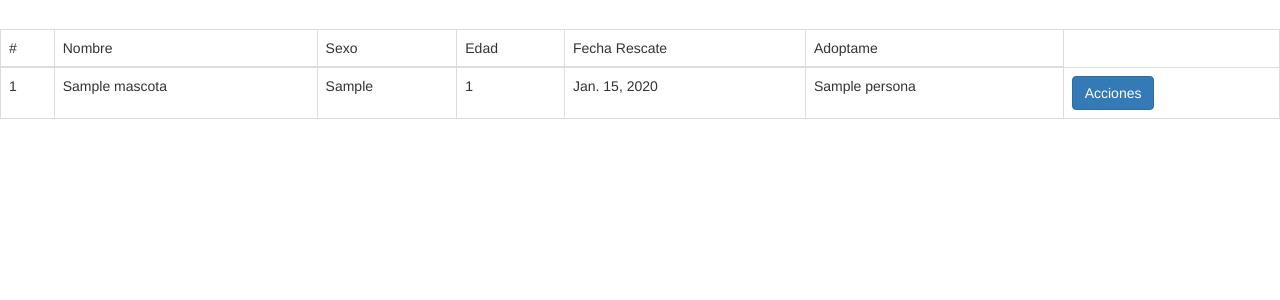
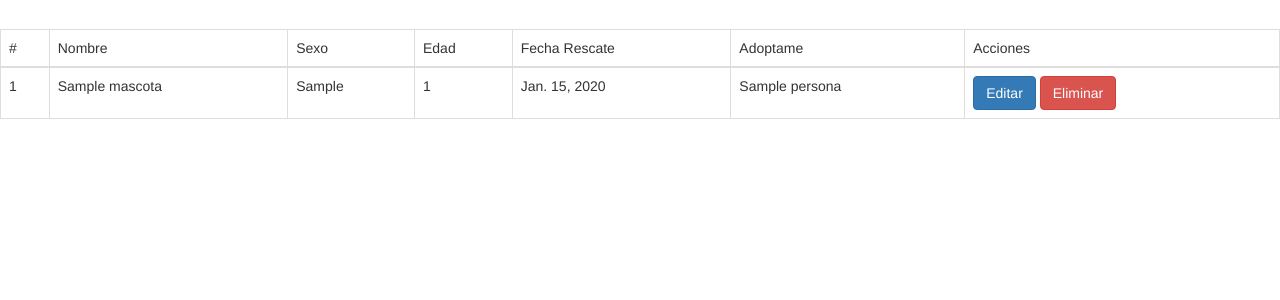
Before and after one commit to rabindranathfv/lading_pag_django, a Django app: template templates/mascota_list.html in a window 1280 px wide. Shown: the part 51-351 px from the top of the page. Run offline with Django 3.2, Linux system fonts and the light colour scheme; the template is opened without the code that fills it: values that come from a table or form of the project are taken from there, others are empty; tables that the repository leaves empty hold one stand-in row (values such as "Sample post"); some libraries are stand-ins or nearby versions.

Commit message:
add button for delete mascota

```diff
--- a/templates/mascota_list.html
+++ b/templates/mascota_list.html
@@ -11,6 +11,7 @@
             <td>Edad</td>
             <td>Fecha Rescate</td>
             <td>Adoptame</td>
+            <td>Acciones</td>
         </tr>
     </thead>
 
@@ -26,7 +27,8 @@
                     <td>{{ mascotas.fecha_rescate }}</td>
                     <td>{{ mascotas.persona.nombre }}</td>
                     <td>
-                        <a class= "btn btn-primary" href="{% url 'mascota:mascota_list_views' id_mascota %}">Acciones</a>
+                        <a class= "btn btn-primary" href="{% url 'mascota:mascota_list_views' id_mascota %}">Editar</a>
+                        <a class= "btn btn-danger" href="{% url 'mascota:mascota_delete_views' id_mascota %}">Eliminar</a>
                     </td>
                 </tr>
             {% endfor %}
```
